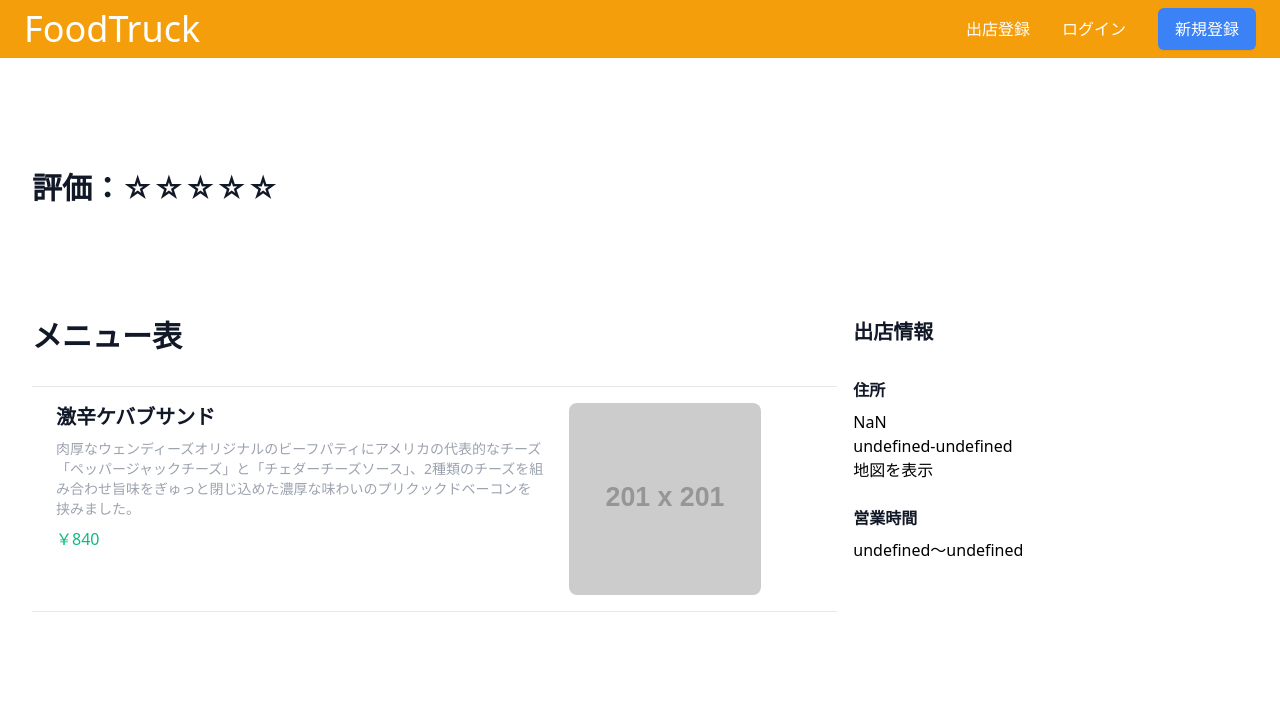
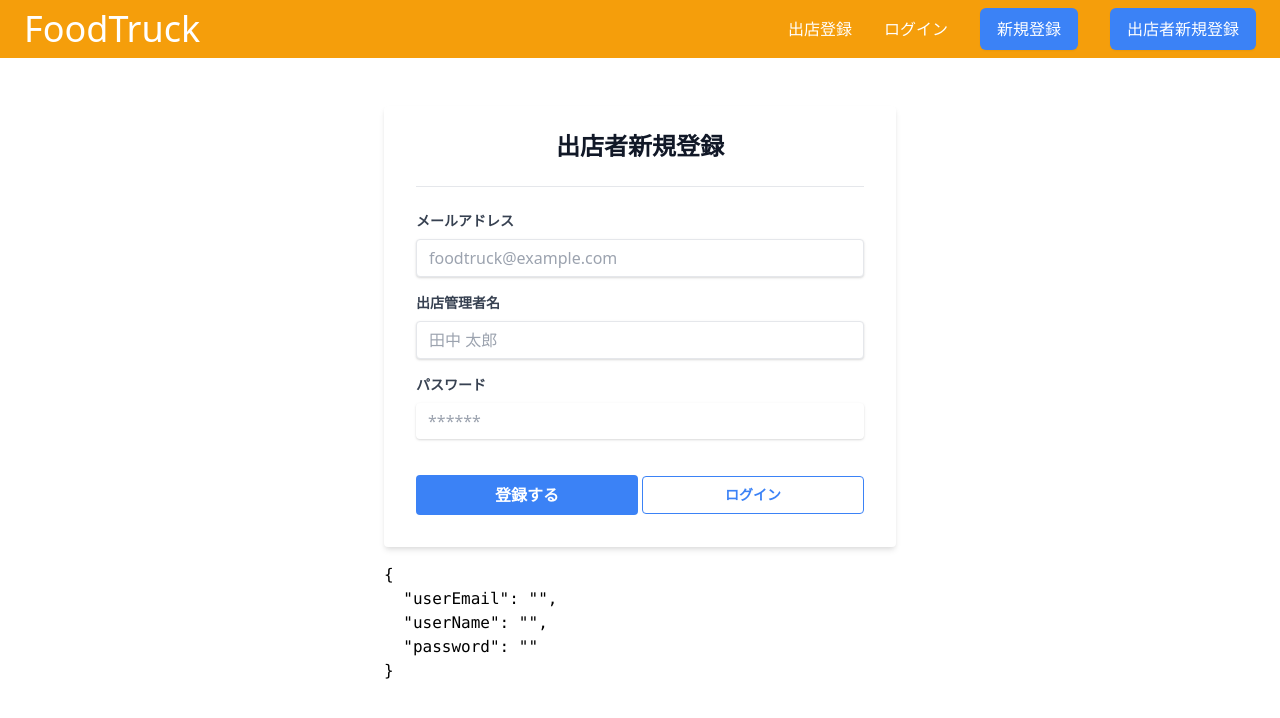
Before and after one commit to Takaharayuuki/FoodTruck, a Vue app in the folder frontend/: page /admin_register in a window 1280 px wide. Shown: the top 718 px of the page. Built offline with nearby package versions, Linux system fonts and the light colour scheme; no server answers.

Commit message:
出店者新規登録ページ作成 #27

```diff
--- a/frontend/src/components/common/CommonHeader.vue
+++ b/frontend/src/components/common/CommonHeader.vue
@@ -103,6 +103,28 @@
             >
               新規登録
             </router-link>
+            <router-link
+              to="admin_register"
+              class="
+                ml-8
+                whitespace-nowrap
+                inline-flex
+                items-center
+                justify-center
+                px-4
+                py-2
+                border border-transparent
+                rounded-md
+                shadow-sm
+                text-base
+                font-medium
+                text-white
+                bg-blue-500
+                hover:bg-blue-700
+              "
+            >
+              出店者新規登録
+            </router-link>
           </template>
           <template v-else>
             <div
--- a/frontend/src/router/index.ts
+++ b/frontend/src/router/index.ts
@@ -32,6 +32,12 @@ const routes: Array<RouteRecordRaw> = [
         meta: { title: '新規登録ページ', desc: '説明' }
       },
       {
+        path: "/admin_register",
+        name: "AdminRegister",
+        component: () => import('../views/AdminRegister.vue'),
+        meta: { title: '出店者新規登録ページ', desc: '説明' }
+      },
+      {
         path: "/store_register",
         name: "StoreRegister",
         component: () => import('../views/store/Register.vue'),
--- /dev/null
+++ b/frontend/src/views/AdminRegister.vue
@@ -0,0 +1,211 @@
+<template>
+  <div>
+    <div class="flex items-center justify-center py-12 px-4 sm:px-6 lg:px-8">
+      <div class="w-full max-w-lg mx-auto">
+        <form class="bg-white shadow-md rounded px-8 pt-6 pb-8 mb-4">
+          <h2
+            class="
+              mb-6
+              pb-6
+              border-b
+              text-center text-2xl
+              font-extrabold
+              text-gray-900
+            "
+          >
+            出店者新規登録
+          </h2>
+          <div class="text-left mb-4">
+            <label
+              class="block text-gray-700 text-sm font-bold mb-2"
+              for="userEmail"
+            >
+              メールアドレス
+            </label>
+            <input
+              class="
+                shadow
+                appearance-none
+                border
+                rounded
+                w-full
+                py-2
+                px-3
+                text-gray-700
+                leading-tight
+                focus:outline-none focus:shadow-outline
+              "
+              id="userEmail"
+              v-model="formData.userEmail"
+              type="email"
+              placeholder="foodtruck@example.com"
+            />
+          </div>
+          <div class="text-left mb-4">
+            <label
+              class="block text-gray-700 text-sm font-bold mb-2"
+              for="userName"
+            >
+              出店管理者名
+            </label>
+            <input
+              class="
+                shadow
+                appearance-none
+                border
+                rounded
+                w-full
+                py-2
+                px-3
+                text-gray-700
+                leading-tight
+                focus:outline-none focus:shadow-outline
+              "
+              id="userName"
+              v-model="formData.userName"
+              type="text"
+              placeholder="田中 太郎"
+            />
+          </div>
+          <div class="text-left mb-6">
+            <label
+              class="block text-gray-700 text-sm font-bold mb-2"
+              for="password"
+            >
+              パスワード
+            </label>
+            <input
+              class="
+                shadow
+                appearance-none
+                rounded
+                w-full
+                py-2
+                px-3
+                text-gray-700
+                mb-3
+                leading-tight
+                focus:outline-none focus:shadow-outline
+              "
+              id="password"
+              v-model="formData.password"
+              type="password"
+              placeholder="******"
+            />
+          </div>
+          <div class="flex items-center justify-between">
+            <button
+              class="
+                bg-blue-500
+                hover:bg-blue-700
+                text-white
+                font-bold
+                py-2
+                px-4
+                rounded
+                focus:outline-none focus:shadow-outline
+                w-1/2
+                mr-1
+              "
+              type="button"
+              @click="signUp"
+            >
+              登録する
+            </button>
+            <router-link
+              class="
+                inline-block
+                font-bold
+                text-center text-sm text-blue-500
+                hover:text-blue-800
+                rounded
+                w-1/2
+                py-2
+                px-4
+                border border-blue-500
+              "
+              to="/login"
+            >
+              ログイン
+            </router-link>
+          </div>
+        </form>
+        <pre>{{ formData }}</pre>
+      </div>
+    </div>
+  </div>
+</template>
+
+<script lang="ts">
+import { defineComponent, reactive, inject } from "vue";
+import axios from "axios";
+import { useRouter } from "vue-router";
+export default defineComponent({
+  name: "AdminRegister",
+  setup() {
+    const router = useRouter();
+    const formData = reactive({
+      userEmail: "",
+      userName: "",
+      password: "",
+    });
+    /* ログインの有無 */
+    const isLoggedIn: any = inject("isLoggedIn");
+    /* ログインしたユーザの情報 */
+    const loginData: any = inject("loginData");
+    /* 新規登録 */
+    function signUp() {
+      axios
+        .post("api/register", {
+          email: formData.userEmail,
+          name: formData.userName,
+          password: formData.password,
+        })
+        .then((response) => {
+          // 新規登録が正常に完了したらログインしてTopへ
+          axios
+            .get("sanctum/csrf-cookie", { withCredentials: true })
+            .then((response) => {
+              axios
+                .post("api/auth/login", {
+                  email: formData.userEmail,
+                  password: formData.password,
+                })
+                .then((response) => {
+                  getUser();
+                  isLoggedIn.value = true;
+                  router.push("/");
+                })
+                .catch((error) => {
+                  isLoggedIn.value = false;
+                });
+            })
+            .catch((error) => {
+              console.log(`csrfの方:  ${error}  `);
+            });
+        })
+        .catch((err) => {
+          console.log(err);
+        });
+    }
+    function getUser() {
+      axios
+        .get("api/user", { withCredentials: true })
+        .then((response) => {
+          loginData.userEmail = response.data.email;
+          loginData.userName = response.data.name;
+        })
+        .catch((error) => {
+          alert(error.response);
+          isLoggedIn.value = false;
+        });
+    }
+    return {
+      // データ
+      formData,
+      // 関数
+      signUp,
+    };
+  },
+});
+</script>
```
